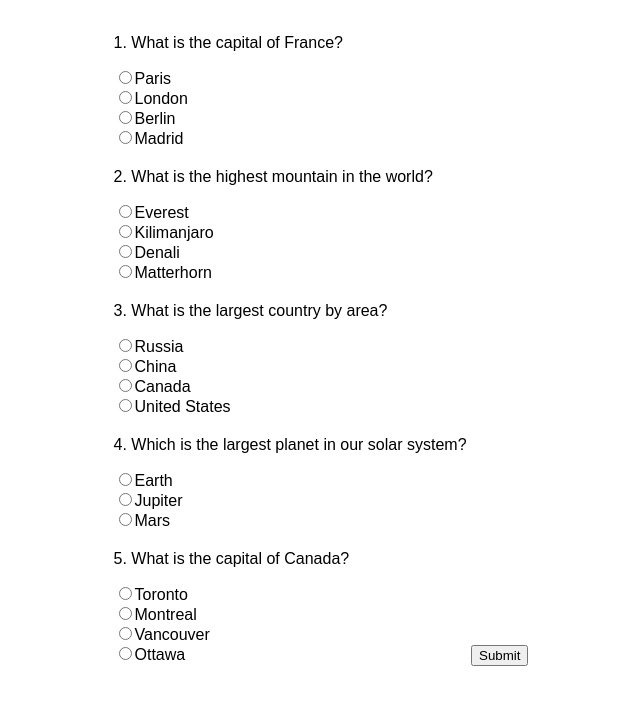
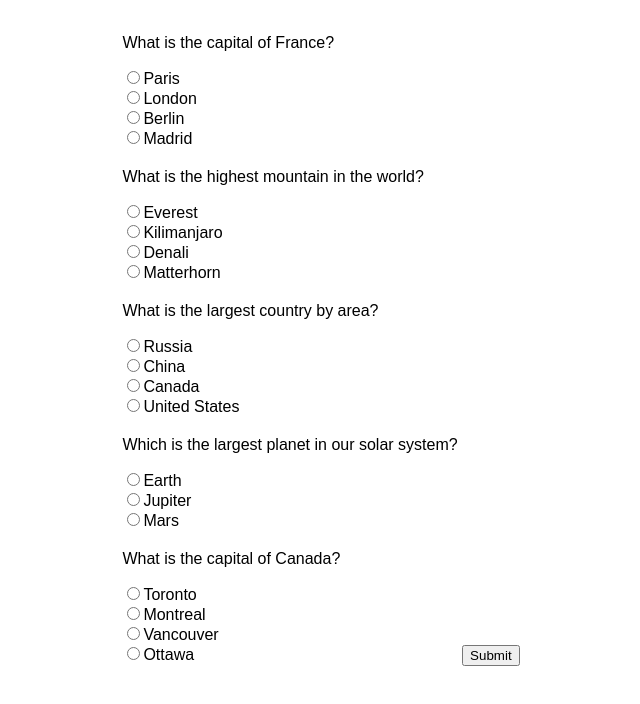
Before and after one commit to acciojob/quiz-with-session-shivrajsingh123, a website: page main.html in a window 1280 px wide. Shown: the part 90-794 px from the top of the page, without its empty margins (319-959 px from the left). Drawn offline with Linux system fonts and the light colour scheme.

Commit message:
created a submission

```diff
--- a/main.html
+++ b/main.html
@@ -42,11 +42,11 @@
                 questionElement.classList.add("question");
 
                 const questionText = document.createElement("p");
-                questionText.textContent = `${i + 1}. ${question.question}`;
+                questionText.textContent = question.question; // Removed numbering
                 questionElement.appendChild(questionText);
 
                 for (let j = 0; j < question.choices.length; j++) {
-                    const choice = question.choices[j];
+                    const choice = questions[i].choices[j];
                     const choiceElement = document.createElement("input");
                     choiceElement.setAttribute("type", "radio");
                     choiceElement.setAttribute("name", `question-${i}`);
```
